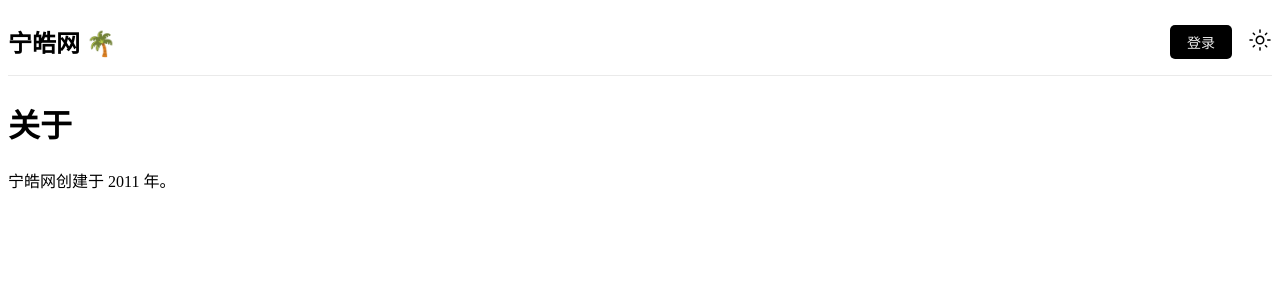
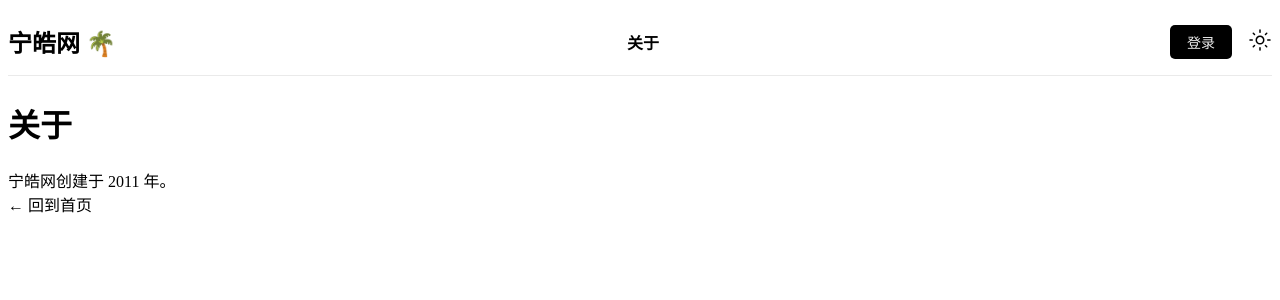
Before and after one commit to ninghao/ninghao-react-w22, a React (Create React App) app: page /about in a window 1280 px wide. Shown: the top 300 px of the page. Built offline with nearby package versions, Linux system fonts and the light colour scheme.

Commit message:
路由链接（Link 与 NavLink）

```diff
--- /dev/null
+++ b/src/app/app.css
@@ -0,0 +1,8 @@
+a {
+  color: black;
+  text-decoration: none;
+}
+
+a.active {
+  font-weight: bold;
+}
--- a/src/app/app.tsx
+++ b/src/app/app.tsx
@@ -1,6 +1,7 @@
 import { createContext, Dispatch, SetStateAction, useState } from 'react';
 import { Outlet } from 'react-router-dom';
 import AppHeader from './components/app-header';
+import './app.css';
 // import PostIndex from '../post/index/post-index';
 
 type AppContextValue = {
--- a/src/app/components/app-header.tsx
+++ b/src/app/components/app-header.tsx
@@ -4,6 +4,7 @@ import { AppContext } from 'app/app';
 import lightIcon from 'app/icons/light.svg';
 import darkIcon from 'app/icons/dark.svg';
 import './app-header.css';
+import { NavLink } from 'react-router-dom';
 
 type AppHeaderProps = {
   name: string;
@@ -75,8 +76,11 @@ class AppHeader extends Component<AppHeaderProps, AppHeaderState> {
               className="title"
               style={{ cursor: 'pointer', fontSize: '24px' }}
             >
-              {name} {emoji}
+              <NavLink to="/">{name}</NavLink> {emoji}
             </h1>
+            <nav>
+              <NavLink to="/about">关于</NavLink>
+            </nav>
             <div className="content">
               {isLoggedIn && <div>你好，开发者！</div>}
               {isLoggedIn ? logoutAction : loginAction}
--- a/src/app/pages/about.tsx
+++ b/src/app/pages/about.tsx
@@ -1,4 +1,5 @@
 import { useEffect } from 'react';
+import { Link } from 'react-router-dom';
 
 /**
  * 属性类型
@@ -17,6 +18,7 @@ const About = (props: AboutProps) => {
     <div>
       <h1>关于</h1>
       <div>宁皓网创建于 2011 年。</div>
+      <Link to="/">← 回到首页</Link>
     </div>
   );
 };
```
